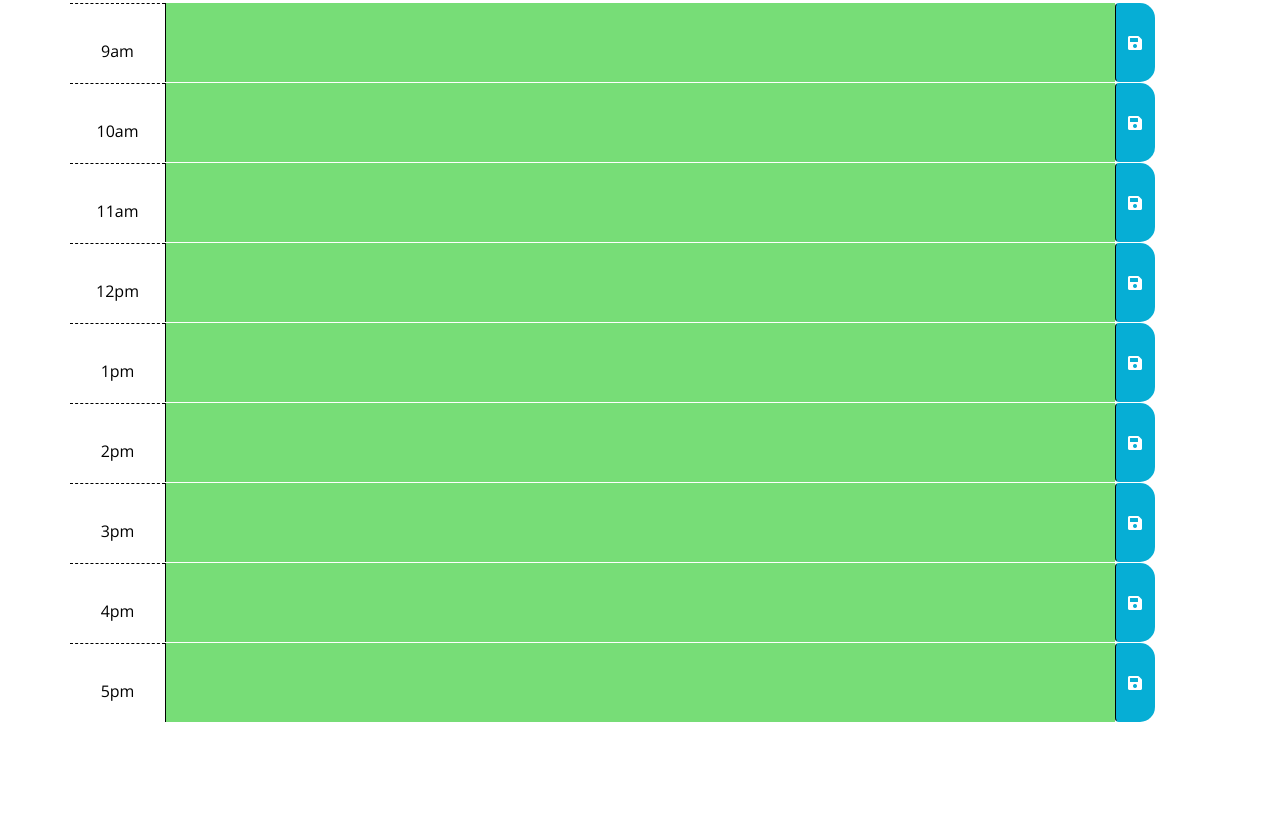
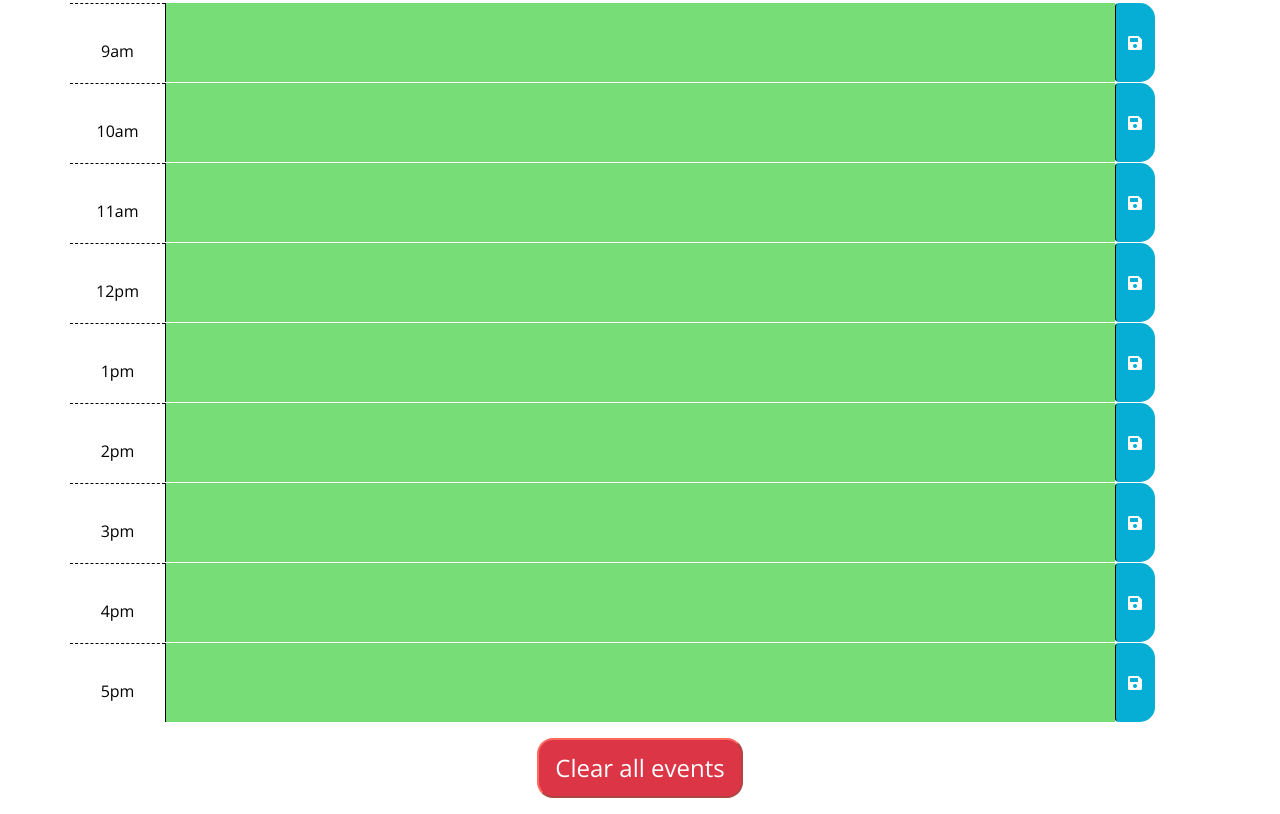
Before and after one commit to iosazee/Calender_App, a plain HTML site: page index.html in a window 1280 px wide. Shown: the part 356-1170 px from the top of the page. Before the commit the page ends 1078 px from the top, so only its background shows below. Drawn offline with nearby package versions, Linux system fonts and the light colour scheme.

Commit message:
added clear button to clear all events

```diff
--- a/assets/css/style.css
+++ b/assets/css/style.css
@@ -85,3 +85,11 @@ p {
   text-align: center;
   margin: 8px;
 }
+
+.clearbtn {
+  border-radius: 16px;
+  margin: 16px;
+  font-size: 24px;
+  padding: 16px;
+  border-color: #ff6961;
+}
--- a/assets/js/script.js
+++ b/assets/js/script.js
@@ -3,6 +3,7 @@ let events;
 let eventInput;
 let eventText
 let timeSegment;
+let bodyEl = $('body')
 
 
 //set current date
@@ -116,9 +117,20 @@ const getEvents = () => {
     return JSON.parse(localStorage.getItem("events")) || []
 }
 
+const clearEvents = () => {
+    bodyEl.append(`
+        <div class='text-center'>
+            <button class='clearbtn btn-danger'>Clear all events</button>
+        </div>
+    `)
+
+    localStorage.clear()
+}
+
 
 const initialize = () => {
     displayTimeBlocks()
+    clearEvents()
 }
 
 initialize();
```
